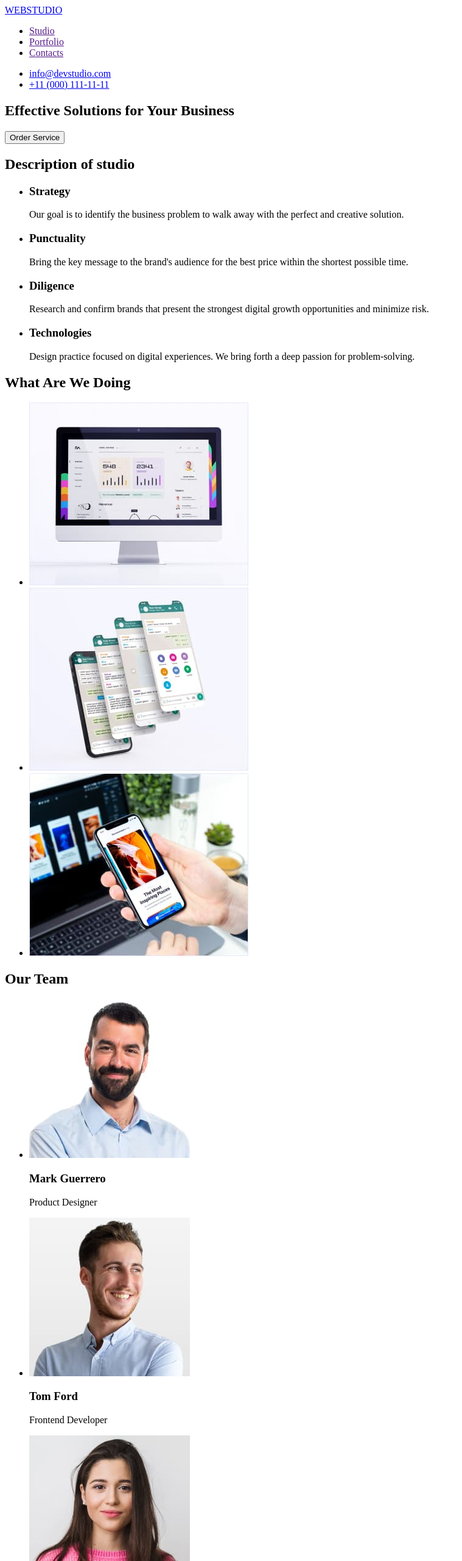
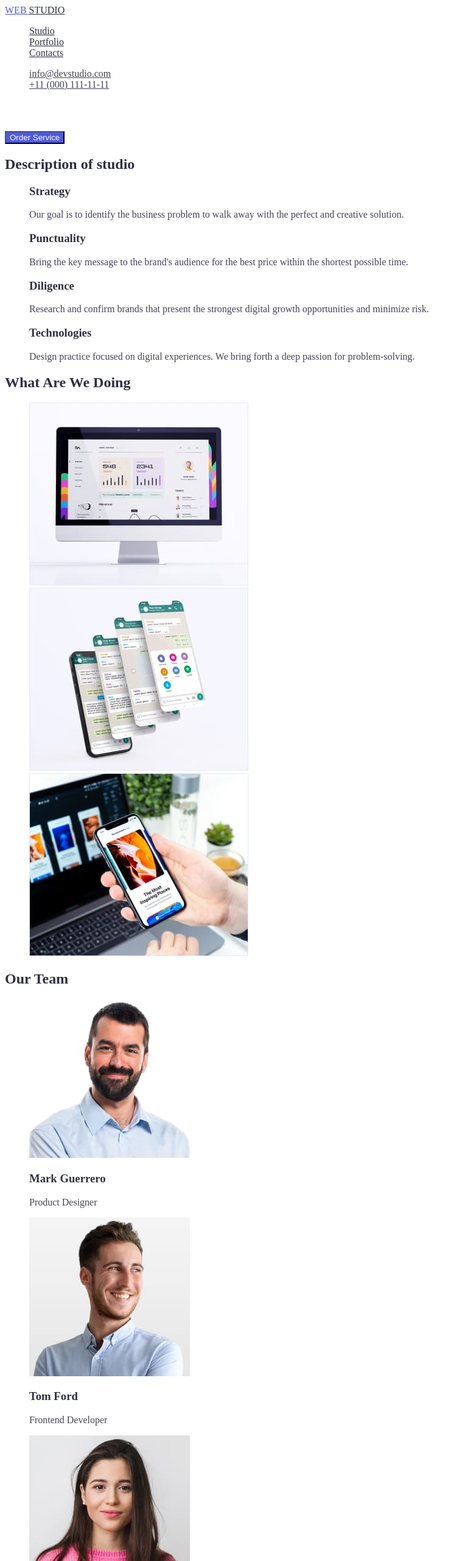
Before and after one commit to invxder/goit-markup-hw-02, a plain HTML site: page index.html in a window 1280 px wide. Shown: the top 2560 px of the page at 61% size, without its empty margins (0-759 px from the left). Drawn offline with Linux system fonts and the light colour scheme.

Commit message:
добавил css и portfolio.html

```diff
--- /dev/null
+++ b/css/common.css
@@ -0,0 +1,49 @@
+/* primary-text-color: #2E2F42; */
+/* secondary-text-color: #434455; */
+
+/* primary-background-color: #FFFFFF */
+/* secondary-background-color: #F4F4FD; */
+
+/* blue accent-1: #4D5AE5; */
+/* cornflower accent-2: #E7E9FC; */
+
+:root {
+    --primary-text-color: #2E2F42;
+    --secondary-text-color: #434455;
+    --primary-white-color: #FFFFFF;
+    --secondary-bg-color: #F4F4FD;
+    --accent-1: #4D5AE5;
+    --accent-2: #E7E9FC;
+}
+
+.list {
+    list-style: none;
+}
+
+/* HEADER */
+
+.logo-web {
+    color: var(--accent-1);
+}
+
+.head-studio {
+    color: var(--primary-text-color);
+}
+
+.site-nav .link {
+    color: var(--primary-text-color);
+}
+
+.head-cont .link {
+    color: var(--secondary-text-color);
+}
+
+/* FOOTER */
+
+.footer-studio {
+    color: var(--secondary-bg-color);
+}
+
+.footer-text {
+    color: var(--accent-2);
+}
--- /dev/null
+++ b/css/styles.css
@@ -0,0 +1,23 @@
+/* index.hmtl */
+/* HERO */
+
+.hero-title {
+    color: var(--primary-white-color);
+}
+
+.btn.primary {
+    background-color: var(--accent-1);
+    color: var(--primary-white-color);
+}
+
+/* MAIN CONTENT*/
+
+.section-title {
+    color: var(--primary-text-color);
+}
+
+.section .text {
+    color: var(--secondary-text-color);
+}
+
+/* portfolio.css */
--- a/index.html
+++ b/index.html
@@ -5,61 +5,73 @@
     <meta http-equiv="X-UA-Compatible" content="IE=edge" />
     <meta name="viewport" content="width=device-width, initial-scale=1.0" />
     <title>Document</title>
+    <link rel="stylesheet" href="./css/common.css" />
+    <link rel="stylesheet" href="./css/styles.css" />
   </head>
 
   <body>
     <!-- Header -->
     <header>
       <nav>
-        <a href="./index.html">WEBSTUDIO</a>
-        <ul>
-          <li><a href="">Studio</a></li>
-          <li><a href="">Portfolio</a></li>
-          <li><a href="">Contacts</a></li>
+        <a href="./index.html" class="logo-web"
+          >WEB <a href="./index.html" class="head-studio">STUDIO</a></a
+        >
+        <ul class="site-nav list">
+          <li class="studio"><a href="./index.html" class="link">Studio</a></li>
+          <li class="portfolio">
+            <a href="./portfolio.html" class="link">Portfolio</a>
+          </li>
+          <li class="contacts"><a href="" class="link">Contacts</a></li>
         </ul>
       </nav>
-      <ul>
-        <li><a href="mailto:info@devstudio.com">info@devstudio.com</a></li>
-        <li><a href="tel:+110001111111">+11 (000) 111-11-11</a></li>
+      <ul class="head-cont list">
+        <li class="head-mail">
+          <a href="mailto:info@devstudio.com" class="link"
+            >info@devstudio.com</a
+          >
+        </li>
+        <li class="head-tel">
+          <a href="tel:+110001111111" class="link">+11 (000) 111-11-11</a>
+        </li>
       </ul>
     </header>
 
     <!-- Main content -->
     <main>
       <!-- Main tagline of studio-->
-      <section>
-        <h1>Effective Solutions for Your Business</h1>
-        <button type="button">Order Service</button>
+      <section class="hero">
+        <h1 class="hero-title">Effective Solutions for Your Business</h1>
+        <button type="button" class="btn primary">Order Service</button>
       </section>
 
       <!-- Studio / Description of studio -->
-      <section>
-        <h2>Description of studio</h2>
+      <section class="section">
+        <h2 class="section-title">Description of studio</h2>
         <ul>
-          <li>
-            <h3>Strategy</h3>
-            <p>
+          <li class="list">
+            <h3 class="section-title">Strategy</h3>
+            <p class="text">
               Our goal is to identify the business problem to walk away with the
               perfect and creative solution.
             </p>
           </li>
-          <li>
-            <h3>Punctuality</h3>
-            <p>
+          <li class="list">
+            <h3 class="section-title">Punctuality</h3>
+            <p class="text">
               Bring the key message to the brand's audience for the best price
               within the shortest possible time.
             </p>
           </li>
-          <li>
-            <h3>Diligence</h3>
-            <p>
+          <li class="list">
+            <h3 class="section-title">Diligence</h3>
+            <p class="text">
               Research and confirm brands that present the strongest digital
               growth opportunities and minimize risk.
             </p>
           </li>
-          <li>
-            <h3>Technologies</h3>
-            <p>
+          <li class="list">
+            <h3 class="section-title">Technologies</h3>
+            <p class="text">
               Design practice focused on digital experiences. We bring forth a
               deep passion for problem-solving.
             </p>
@@ -68,24 +80,24 @@
       </section>
 
       <!-- Portfolio / Description of the works of the studio -->
-      <section>
-        <h2>What Are We Doing</h2>
+      <section class="section">
+        <h2 class="section-title">What Are We Doing</h2>
         <ul>
-          <li>
+          <li class="list">
             <img
               src="./images/work-01.jpg"
               alt="A monitor that shows a site made by the studio."
               width="360"
             />
           </li>
-          <li>
+          <li class="list">
             <img
               src="./images/work-02.jpg"
               alt="The phone on which the application made by the studio is shown."
               width="360"
             />
           </li>
-          <li>
+          <li class="list">
             <img
               src="./images/work-03.jpg"
               alt="In the foreground is a phone showing a website made
@@ -98,52 +110,54 @@
       </section>
 
       <!-- Contacts / Main team of studio -->
-      <section>
-        <h2>Our Team</h2>
+      <section class="section">
+        <h2 class="section-title">Our Team</h2>
         <ul>
-          <li>
+          <li class="list">
             <img
               src="./images/team-01.jpg"
               alt="Man in a blue shirt smiling in the camera."
               width="264"
             />
-            <h3>Mark Guerrero</h3>
-            <p>Product Designer</p>
+            <h3 class="section-title">Mark Guerrero</h3>
+            <p class="text">Product Designer</p>
           </li>
-          <li>
+          <li class="list">
             <img
               src="./images/team-02.jpg"
               alt="Man in a blue shirt smiling looking to the side."
               width="264"
             />
-            <h3>Tom Ford</h3>
-            <p>Frontend Developer</p>
+            <h3 class="section-title">Tom Ford</h3>
+            <p class="text">Frontend Developer</p>
           </li>
-          <li>
+          <li class="list">
             <img
               src="./images/team-03.jpg"
               alt="A girl in a blue sweater smiling in the camera."
               width="264"
             />
-            <h3>Camila Garcia</h3>
-            <p>Marketing</p>
+            <h3 class="section-title">Camila Garcia</h3>
+            <p class="text">Marketing</p>
           </li>
-          <li>
+          <li class="list">
             <img
               src="./images/team-04.jpg"
               alt="Man in a gray t-shirt smililng in the camera."
               width="264"
             />
-            <h3>Daniel Wilson</h3>
-            <p>UI Designer</p>
+            <h3 class="section-title">Daniel Wilson</h3>
+            <p class="text">UI Designer</p>
           </li>
         </ul>
       </section>
     </main>
     <!-- Footer -->
     <footer>
-      <a href="./index.html">WEBSTUDIO</a>
-      <p>
+      <a href="./index.html" class="logo-web"
+        >WEB <a href="" class="footer-studio">STUDIO</a></a
+      >
+      <p class="footer-text">
         Increase the flow of customers and sales for your business with digital
         marketing & growth solutions.
       </p>
```
Also changed, not shown: portfolio.html (added, +44 -0 lines).
